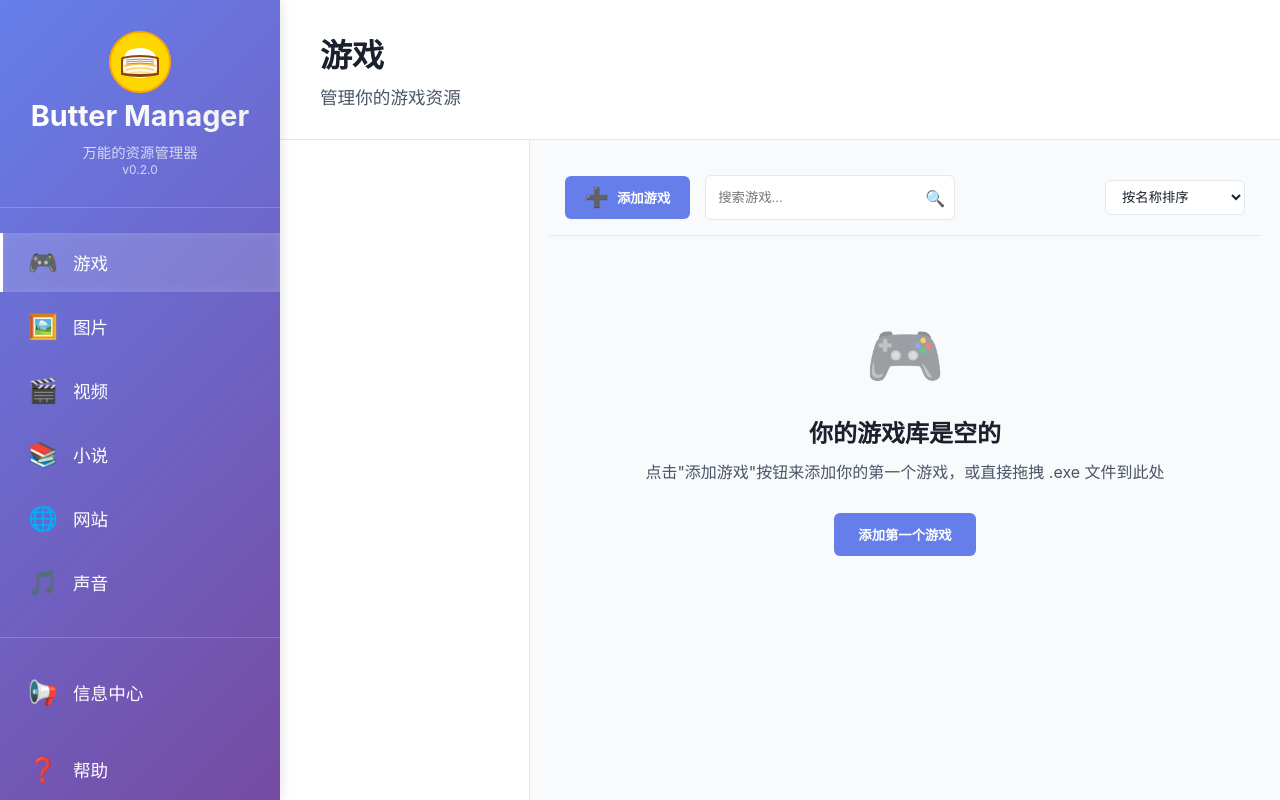
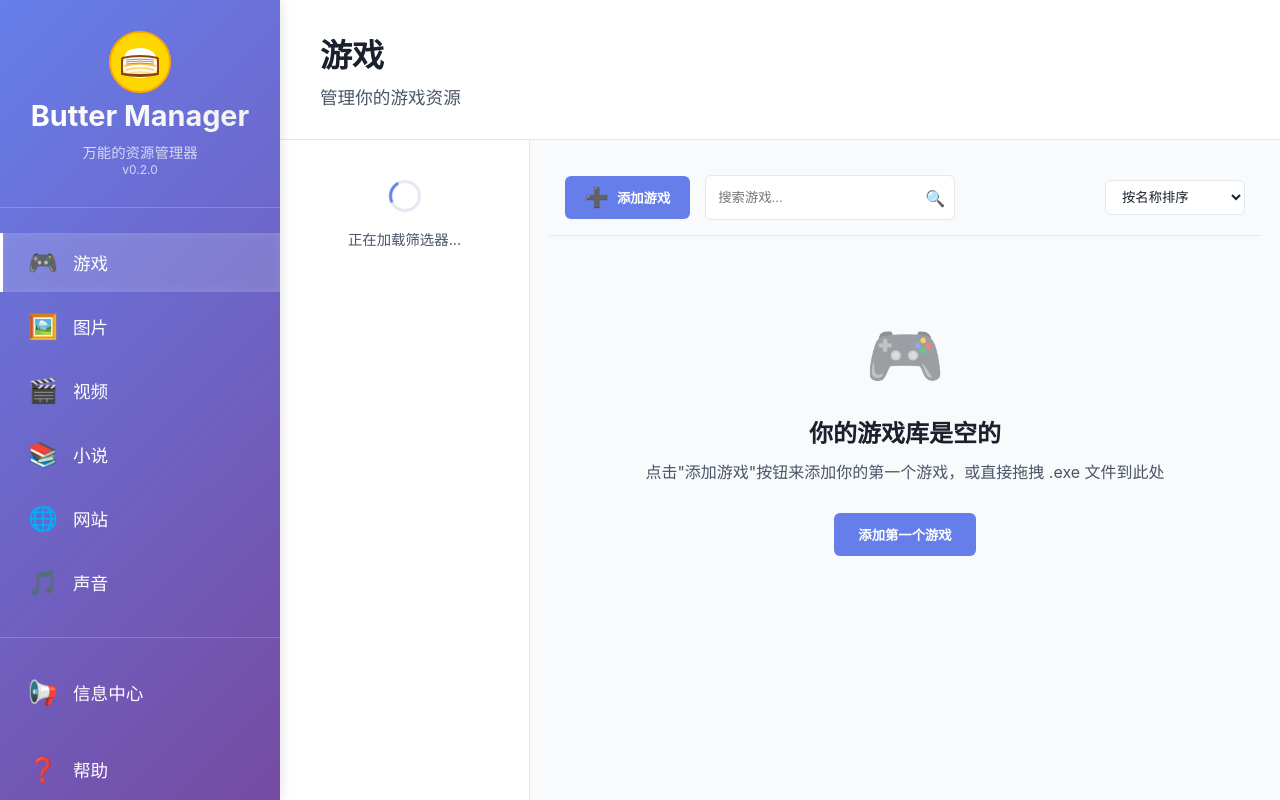
Before and after one commit to klsdf/ButterResourcesManager, a Vue app: page / in a window 1280 px wide. Both pictures are taken after a click on the item "🎮 游戏". Built offline with nearby package versions, Linux system fonts and the light colour scheme.

Commit message:
侧边栏的加载转圈圈功能

```diff
--- a/src/App.vue
+++ b/src/App.vue
@@ -48,8 +48,13 @@
       <div class="content-body" :class="{ 'with-filter': showFilterSidebar }">
         <!-- 筛选器侧边栏 - 只在需要筛选的页面显示 -->
         <div v-if="showFilterSidebar" class="filter-sidebar-container">
-          <FilterSidebar :filters="currentFilterData.filters" @filter-select="onFilterSelect"
-            @filter-exclude="onFilterExclude" @filter-clear="onFilterClear" />
+          <FilterSidebar
+            :filters="currentFilterData.filters"
+            :isLoading="isFilterSidebarLoading"
+            @filter-select="onFilterSelect"
+            @filter-exclude="onFilterExclude"
+            @filter-clear="onFilterClear"
+          />
         </div>
 
         <!-- 页面内容区域 -->
@@ -129,6 +134,7 @@ export default {
       version: '0.0.0',
       // 筛选器相关数据
       showFilterSidebar: false,
+      isFilterSidebarLoading: false,
       currentFilterData: {
         filters: []
       },
@@ -179,6 +185,8 @@ export default {
       this.showFilterSidebar = ['games', 'images', 'videos', 'novels', 'websites', 'audio'].includes(viewId)
       // 重置筛选器数据
       this.resetFilterData()
+      // 设置加载状态
+      this.isFilterSidebarLoading = this.showFilterSidebar
     },
     resetFilterData() {
       this.currentFilterData = {
@@ -187,6 +195,8 @@ export default {
     },
     updateFilterData(filterData) {
       this.currentFilterData = { ...this.currentFilterData, ...filterData }
+      // 数据更新后取消加载状态
+      this.isFilterSidebarLoading = false
     },
     onFilterSelect({ filterKey, itemName }) {
       console.log('App.vue onFilterSelect:', filterKey, itemName)
--- a/src/components/FilterSidebar.vue
+++ b/src/components/FilterSidebar.vue
@@ -1,8 +1,15 @@
 <!-- 页面左侧的筛选栏，支持任意数量的筛选器 -->
 <template>
   <div class="filter-sidebar">
+    <!-- 加载状态 -->
+    <div v-if="isLoading" class="loading-state">
+      <div class="loading-spinner"></div>
+      <p class="loading-text">正在加载筛选器...</p>
+    </div>
+
     <!-- 动态筛选器列表 -->
     <div
+      v-else-if="filters.length > 0"
       v-for="filter in filters"
       :key="filter.key"
       class="filter-section"
@@ -39,6 +46,12 @@
         </div>
       </div>
     </div>
+
+    <!-- 空状态 -->
+    <div v-else class="empty-state">
+      <div class="empty-icon">🔍</div>
+      <p class="empty-text">暂无筛选器数据</p>
+    </div>
   </div>
 </template>
 
@@ -59,6 +72,10 @@ export default {
           (Array.isArray(filter.excluded) || filter.excluded === null)
         )
       }
+    },
+    isLoading: {
+      type: Boolean,
+      default: false
     }
   },
   emits: ['filter-select', 'filter-exclude', 'filter-clear'],
@@ -209,4 +226,59 @@ export default {
   color: var(--text-tertiary);
   font-style: italic;
 }
+
+/* 加载状态样式 */
+.loading-state {
+  display: flex;
+  flex-direction: column;
+  align-items: center;
+  justify-content: center;
+  padding: 40px 20px;
+  text-align: center;
+}
+
+.loading-spinner {
+  width: 32px;
+  height: 32px;
+  border: 3px solid var(--border-color);
+  border-top: 3px solid var(--accent-color);
+  border-radius: 50%;
+  animation: spin 1s linear infinite;
+  margin-bottom: 16px;
+}
+
+@keyframes spin {
+  0% { transform: rotate(0deg); }
+  100% { transform: rotate(360deg); }
+}
+
+.loading-text {
+  color: var(--text-secondary);
+  font-size: 0.9rem;
+  margin: 0;
+  transition: color 0.3s ease;
+}
+
+/* 空状态样式 */
+.empty-state {
+  display: flex;
+  flex-direction: column;
+  align-items: center;
+  justify-content: center;
+  padding: 40px 20px;
+  text-align: center;
+}
+
+.empty-icon {
+  font-size: 2rem;
+  margin-bottom: 12px;
+  opacity: 0.6;
+}
+
+.empty-text {
+  color: var(--text-tertiary);
+  font-size: 0.9rem;
+  margin: 0;
+  transition: color 0.3s ease;
+}
 </style>
--- a/src/pages/AudioView.vue
+++ b/src/pages/AudioView.vue
@@ -1119,6 +1119,9 @@ export default {
   async mounted() {
     await this.loadAudios()
 
+    // 初始化筛选器数据
+    this.updateFilterData()
+
     // 点击其他地方关闭右键菜单
     document.addEventListener('click', () => {
       this.contextMenu.visible = false
--- a/src/pages/GameView.vue
+++ b/src/pages/GameView.vue
@@ -1185,6 +1185,9 @@ export default {
       this.allDevelopers = Object.entries(developerCount)
         .map(([name, count]) => ({ name, count }))
         .sort((a, b) => a.name.localeCompare(b.name))
+
+      // 提取完标签后更新筛选器数据
+      this.updateFilterData()
     },
     filterByTag(tagName) {
       console.log('GameView filterByTag START:', tagName, 'selectedTags:', this.selectedTags, 'excludedTags:', this.excludedTags)
--- a/src/pages/ImageView.vue
+++ b/src/pages/ImageView.vue
@@ -2057,6 +2057,9 @@ export default {
       this.allAuthors = Object.entries(authorCount)
         .map(([name, count]) => ({ name, count }))
         .sort((a, b) => a.name.localeCompare(b.name))
+
+      // 提取完标签后更新筛选器数据
+      this.updateFilterData()
     },
 
     // 筛选方法
--- a/src/pages/NovelView.vue
+++ b/src/pages/NovelView.vue
@@ -1054,6 +1054,9 @@ export default {
       this.allAuthors = Object.entries(authorCount)
         .map(([name, count]) => ({ name, count }))
         .sort((a, b) => a.name.localeCompare(b.name))
+
+      // 提取完标签后更新筛选器数据
+      this.updateFilterData()
     },
 
     // 筛选方法
--- a/src/pages/VideoView.vue
+++ b/src/pages/VideoView.vue
@@ -1973,6 +1973,9 @@ export default {
       this.allSeries = Object.entries(seriesCount)
         .map(([name, count]) => ({ name, count }))
         .sort((a, b) => a.name.localeCompare(b.name))
+
+      // 提取完标签后更新筛选器数据
+      this.updateFilterData()
     },
 
     // 筛选方法
--- a/src/pages/WebsiteView.vue
+++ b/src/pages/WebsiteView.vue
@@ -499,6 +499,9 @@ export default {
       this.allCategories = Object.entries(categoryCount)
         .map(([name, count]) => ({ name, count }))
         .sort((a, b) => a.name.localeCompare(b.name))
+
+      // 提取完标签后更新筛选器数据
+      this.updateFilterData()
     },
 
     // 筛选方法
```
